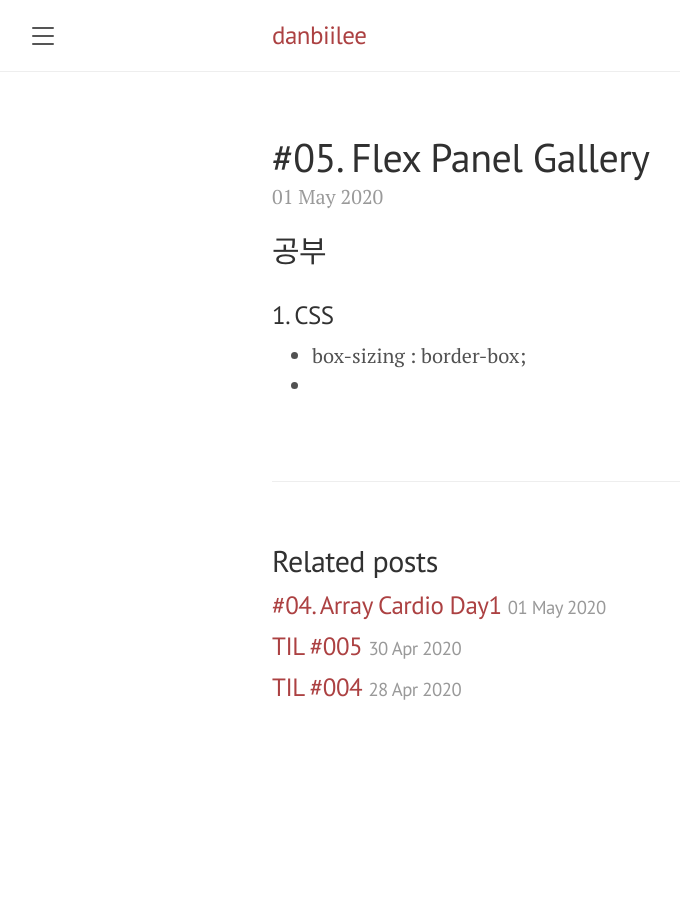
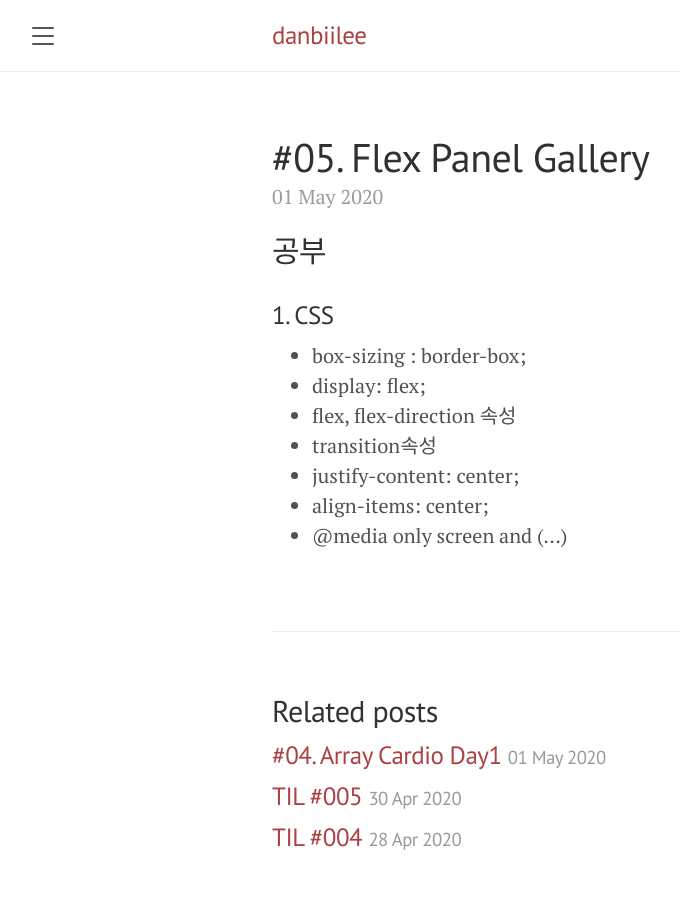
Before and after one commit to danbiilee/danbiilee.github.io, a Jekyll site: the page built from _posts/Javascript30/2020-05-01-05-Flex Panel Gallery.md, in a window 1280 px wide. Shown: the whole page, without its empty margins (8-688 px from the left). Built offline with Jekyll 4.4.1, drawn with Linux system fonts in a browser that asks for light colours.

Commit message:
docs: Modify 'JS30-05'

```diff
--- a/_posts/Javascript30/2020-05-01-05-Flex Panel Gallery.md
+++ b/_posts/Javascript30/2020-05-01-05-Flex Panel Gallery.md
@@ -7,4 +7,9 @@ category: Javascript30
 ## 공부
 ### 1. CSS
 - box-sizing : border-box;
--
+- display: flex;
+- flex, flex-direction 속성
+- transition속성
+- justify-content: center;
+- align-items: center;
+- @media only screen and (...)
```
Also changed, not shown: _posts/Javascript30/2020-04-28-02-JS CSS Clock.md (+1 -1 lines).
